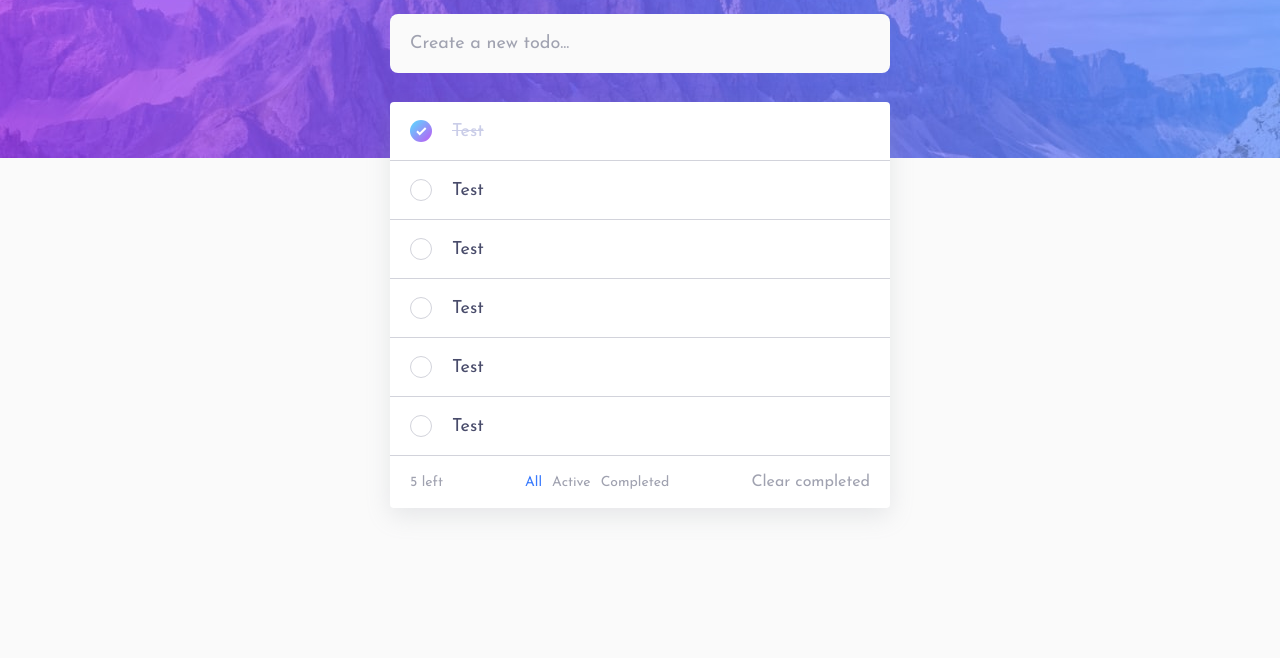
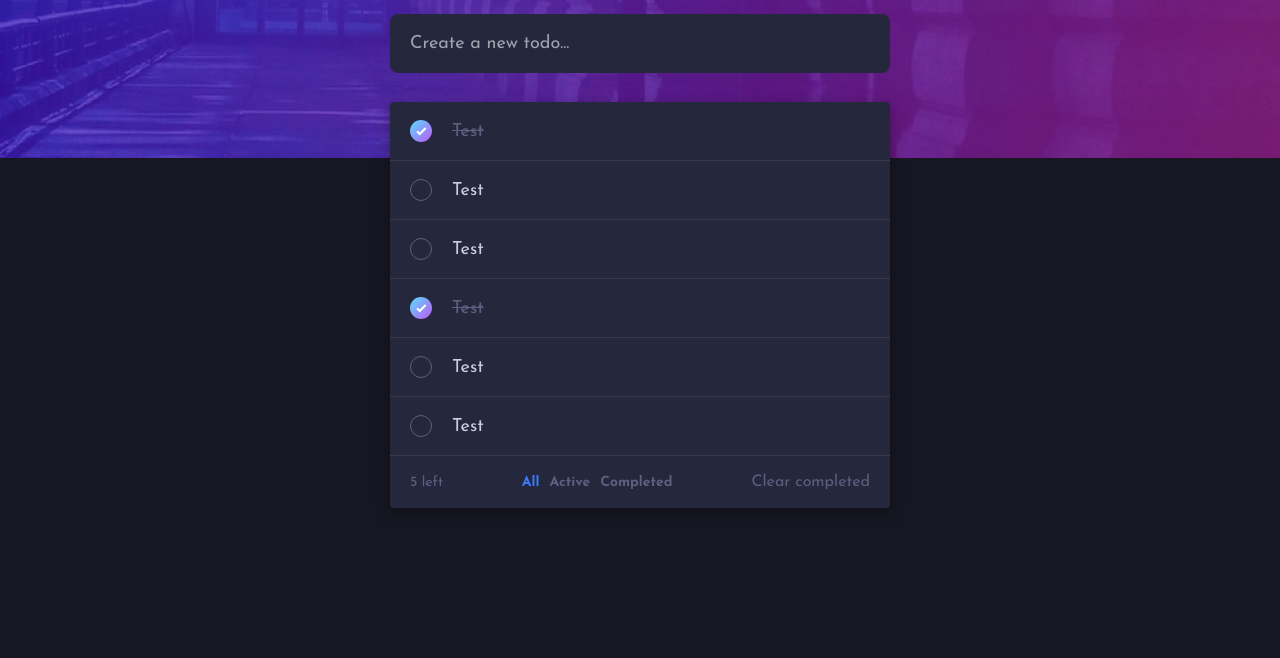
Before and after one commit to OmarKh006/todo-list-js, a website built with Vite: page index.html in a window 1280 px wide. Shown: the part 142-800 px from the top of the page. Built offline with nearby package versions, Linux system fonts and the light colour scheme.

Commit message:
finishing darkmode with active state

```diff
--- a/index.html
+++ b/index.html
@@ -14,7 +14,7 @@
   </head>
   <body>
     <div class="container">
-      <div class="main">
+      <div class="main --isDark">
         <header class="main__header">
           <h1 class="main--header">TODO</h1>
           <img
@@ -43,11 +43,19 @@
           <ul class="TaskList__list">
             <li class="TaskList__taskContent --isCompleted">
               <div class="TaskList__checkbox" tabindex="0" role="button">
-                <img
-                  src="./assets/icon-check.svg"
-                  alt="check icon"
+                <svg
+                  xmlns="http://www.w3.org/2000/svg"
+                  width="11"
+                  height="9"
                   class="TaskList__checkboxImg"
-                />
+                >
+                  <path
+                    fill="none"
+                    stroke="#FFF"
+                    stroke-width="2"
+                    d="M1 4.304L3.696 7l6-6"
+                  />
+                </svg>
               </div>
               <p class="TaskList__value">Test</p>
               <div class="TaskList__taskDelete">
@@ -62,11 +70,19 @@
             </li>
             <li class="TaskList__taskContent">
               <div class="TaskList__checkbox" tabindex="0" role="button">
-                <img
-                  src="./assets/icon-check.svg"
-                  alt="check icon"
+                <svg
+                  xmlns="http://www.w3.org/2000/svg"
+                  width="11"
+                  height="9"
                   class="TaskList__checkboxImg"
-                />
+                >
+                  <path
+                    fill="none"
+                    stroke="#FFF"
+                    stroke-width="2"
+                    d="M1 4.304L3.696 7l6-6"
+                  />
+                </svg>
               </div>
               <p class="TaskList__value">Test</p>
               <div class="TaskList__taskDelete">
@@ -81,11 +97,46 @@
             </li>
             <li class="TaskList__taskContent">
               <div class="TaskList__checkbox" tabindex="0" role="button">
+                <svg
+                  xmlns="http://www.w3.org/2000/svg"
+                  width="11"
+                  height="9"
+                  class="TaskList__checkboxImg"
+                >
+                  <path
+                    fill="none"
+                    stroke="#FFF"
+                    stroke-width="2"
+                    d="M1 4.304L3.696 7l6-6"
+                  />
+                </svg>
+              </div>
+              <p class="TaskList__value">Test</p>
+              <div class="TaskList__taskDelete">
                 <img
-                  src="./assets/icon-check.svg"
-                  alt="check icon"
+                  width="14px"
+                  height="14px"
+                  class="TaskList__deleteIcon"
+                  src="./assets/icon-cross.svg"
+                  alt="x icon"
+                />
+              </div>
+            </li>
+            <li class="TaskList__taskContent --isCompleted">
+              <div class="TaskList__checkbox" tabindex="0" role="button">
+                <svg
+                  xmlns="http://www.w3.org/2000/svg"
+                  width="11"
+                  height="9"
                   class="TaskList__checkboxImg"
-                />
+                >
+                  <path
+                    fill="none"
+                    stroke="#FFF"
+                    stroke-width="2"
+                    d="M1 4.304L3.696 7l6-6"
+                  />
+                </svg>
               </div>
               <p class="TaskList__value">Test</p>
               <div class="TaskList__taskDelete">
@@ -100,11 +151,19 @@
             </li>
             <li class="TaskList__taskContent">
               <div class="TaskList__checkbox" tabindex="0" role="button">
-                <img
-                  src="./assets/icon-check.svg"
-                  alt="check icon"
+                <svg
+                  xmlns="http://www.w3.org/2000/svg"
+                  width="11"
+                  height="9"
                   class="TaskList__checkboxImg"
-                />
+                >
+                  <path
+                    fill="none"
+                    stroke="#FFF"
+                    stroke-width="2"
+                    d="M1 4.304L3.696 7l6-6"
+                  />
+                </svg>
               </div>
               <p class="TaskList__value">Test</p>
               <div class="TaskList__taskDelete">
@@ -119,30 +178,19 @@
             </li>
             <li class="TaskList__taskContent">
               <div class="TaskList__checkbox" tabindex="0" role="button">
-                <img
-                  src="./assets/icon-check.svg"
-                  alt="check icon"
+                <svg
+                  xmlns="http://www.w3.org/2000/svg"
+                  width="11"
+                  height="9"
                   class="TaskList__checkboxImg"
-                />
-              </div>
-              <p class="TaskList__value">Test</p>
-              <div class="TaskList__taskDelete">
-                <img
-                  width="14px"
-                  height="14px"
-                  class="TaskList__deleteIcon"
-                  src="./assets/icon-cross.svg"
-                  alt="x icon"
-                />
-              </div>
-            </li>
-            <li class="TaskList__taskContent">
-              <div class="TaskList__checkbox" tabindex="0" role="button">
-                <img
-                  src="./assets/icon-check.svg"
-                  alt="check icon"
-                  class="TaskList__checkboxImg"
-                />
+                >
+                  <path
+                    fill="none"
+                    stroke="#FFF"
+                    stroke-width="2"
+                    d="M1 4.304L3.696 7l6-6"
+                  />
+                </svg>
               </div>
               <p class="TaskList__value">Test</p>
               <div class="TaskList__taskDelete">
--- a/style.scss
+++ b/style.scss
@@ -13,11 +13,15 @@
   --color-white: #fff;
 
   --bg-color-light: hsl(0, 0%, 98%);
+  --bg-color-dark: hsl(235, 21%, 11%);
 
   --text-color-light: hsl(235, 19%, 35%);
   --text-color-complete-light: hsl(233, 11%, 84%);
   --text-color-action-light: hsl(234, 39%, 85%);
   --text-hover-action-light: hsl(236, 9%, 61%);
+
+  --color-dark: hsl(235, 24%, 19%);
+  --text-color-dark: hsl(237, 14%, 26%);
 
   --checked-icon-bg: linear-gradient(
     135deg,
@@ -187,6 +191,68 @@ meter {
   }
 }
 
+.container:has(.main.--isDark) {
+  background-color: var(--bg-color-dark);
+  background-image: url("./assets/bg-desktop-dark.jpg");
+  background-attachment: fixed;
+  background-position: top;
+  background-repeat: no-repeat;
+}
+
+.main.--isDark .TaskInput__input {
+  background-color: var(--color-dark);
+  color: hsl(234, 39%, 85%);
+
+  &::placeholder {
+    color: hsl(236, 9%, 66%);
+  }
+}
+
+.main.--isDark .TaskList {
+  background-color: var(--color-dark);
+  box-shadow: rgba(0, 0, 0, 0.35) 0px 5px 15px;
+
+  &__taskContent {
+    border-bottom: 1px solid var(--text-color-dark);
+
+    &.--isCompleted {
+      .TaskList__value {
+        color: hsl(235, 16%, 43%);
+        text-decoration: line-through;
+      }
+
+      .TaskList__checkboxImg path {
+        stroke: var(--color-white);
+      }
+    }
+  }
+
+  &__checkbox {
+    border: 1px solid hsl(235, 16%, 43%);
+  }
+
+  &__checkboxImg path {
+    stroke: var(--color-dark);
+  }
+
+  &__value {
+    color: hsl(234, 39%, 85%);
+  }
+
+  &__notCompleted {
+    color: hsl(235, 16%, 43%);
+  }
+}
+
+.main.--isDark .button:not(.--isActive) {
+  transition: 0.3s;
+  color: hsl(235, 16%, 43%);
+
+  &:hover {
+    color: hsl(234, 39%, 85%);
+  }
+}
+
 .TaskInput {
   &__input {
     background-color: var(--bg-color-light);
@@ -209,6 +275,7 @@ meter {
   overflow: hidden;
 
   &__checkbox {
+    position: relative;
     display: flex;
     justify-content: center;
     align-items: center;
@@ -216,6 +283,30 @@ meter {
     height: 2.2rem;
     border-radius: 50%;
     border: 1px solid var(--text-color-complete-light);
+    z-index: 0;
+    overflow: hidden;
+
+    &::before {
+      content: "";
+      position: absolute;
+      inset: 0;
+      padding: 1px;
+      border-radius: 50%;
+      background: linear-gradient(
+        135deg,
+        hsl(192, 100%, 67%),
+        hsl(280, 87%, 65%)
+      );
+
+      -webkit-mask:
+        linear-gradient(#fff 0 0) content-box,
+        linear-gradient(#fff 0 0);
+      -webkit-mask-composite: xor;
+      mask-composite: exclude;
+
+      opacity: 0;
+      transition: opacity 0.3s ease;
+    }
   }
 
   &__taskContent {
@@ -229,11 +320,8 @@ meter {
       display: inline-block;
     }
 
-    &:hover .TaskList__checkbox {
-      border-color: transparent;
-      background:
-        linear-gradient(var(--color-white), var(--color-white)) padding-box,
-        var(--checked-icon-bg) border-box;
+    &:hover .TaskList__checkbox::before {
+      opacity: 1;
     }
   }
 
@@ -287,6 +375,14 @@ meter {
   }
 }
 
+.button {
+  font-weight: 700;
+}
+
+.button.TaskList__clear {
+  font-weight: 400;
+}
+
 .selectAll.--isActive {
   color: var(--active-blue);
 }
```
